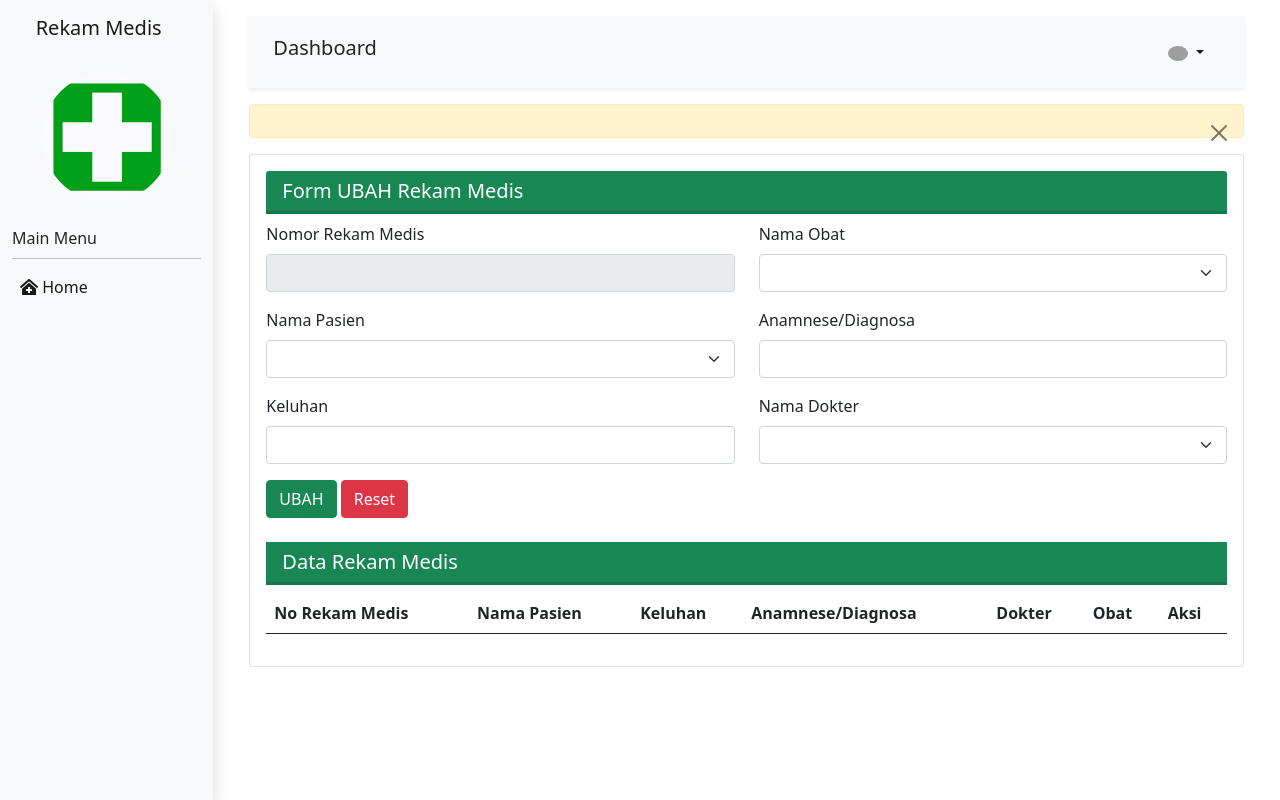
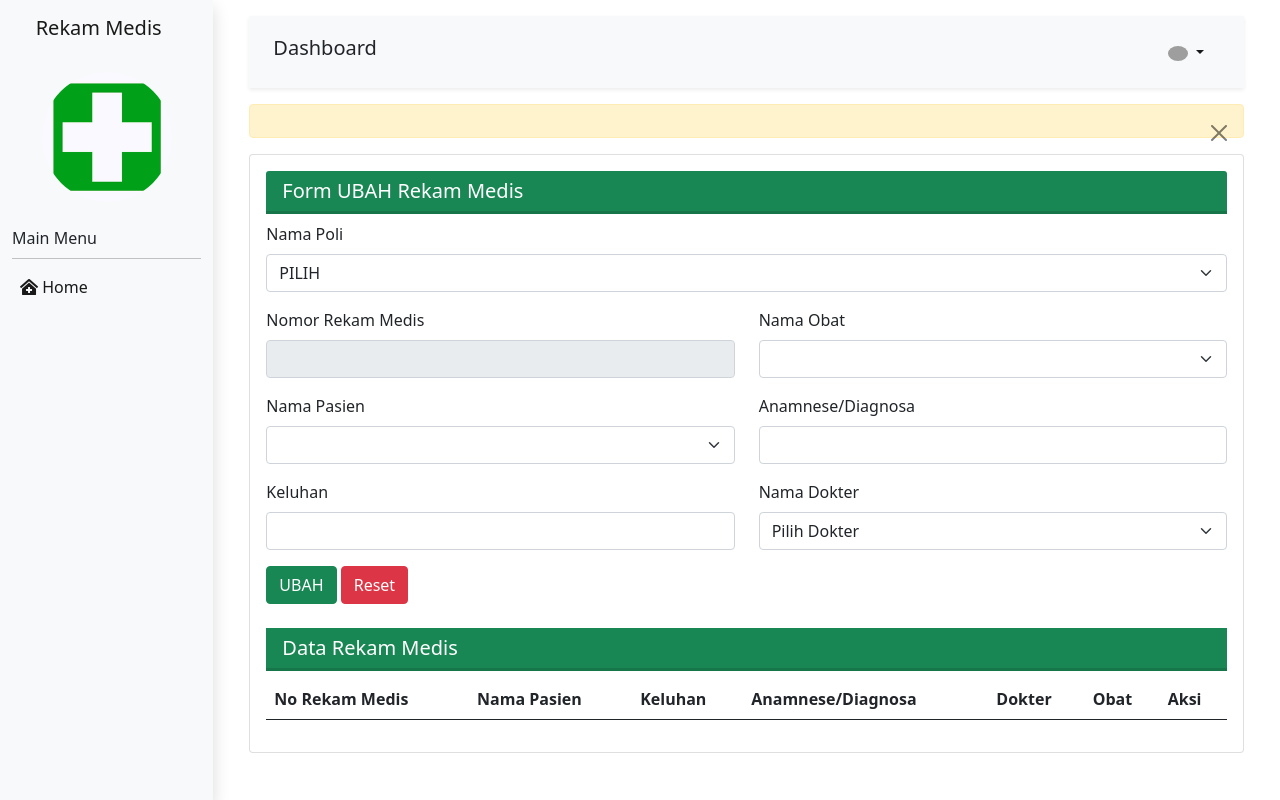
Before and after one commit to Ben-bo/rekam-medis, a CodeIgniter 4 app: template app/Views/rekam_medis/form_ubah.php in a window 1280 px wide. Run offline with PHP 8.4 and a stand-in for CodeIgniter, Linux system fonts and the light colour scheme; the template is opened without the code that fills it: most values are stand-ins (such as "Sample title", 1, 10 or a date in 2020); data that the repository does not hold is empty; some libraries are stand-ins or nearby versions; grey boxes are pictures that could not be loaded.

Commit message:
menambahkan poli pada form ubah

```diff
--- a/app/Views/rekam_medis/form_ubah.php
+++ b/app/Views/rekam_medis/form_ubah.php
@@ -12,10 +12,47 @@
             <div class="card mt-3">
                 <div class="card-body">
                     <h5 class="card-header mb-2 bg-success text-white">Form UBAH Rekam Medis</h5>
+                    <div class="row">
+                        <div class="col-12">
+                            <div class="mb-3">
+                                <form action="/rekam_medis/form_ubah/<?= $rekam_medis['id'] ?>" method="post" id="myform" class="form">
+                                    <label for="poli" class="form-label">Nama Poli</label>
+                                    <select class="form-select <?= ($validation->hasError('poli')) ? 'is-invalid' : ''; ?>" aria-label="Default select example" name="poli" id="poli" onchange="change()">
+                                        <option value="" hidden>PILIH</option>
+                                        <?php if ($id_poli !== false) : ?>
+                                            <?php foreach ($poli as $row) : ?>
+                                                <?php if ($row['id_poli'] === $id_poli) : ?>
+                                                    <option value="<?php echo $row['id_poli']; ?>" selected><?php echo $row['nama_poli']; ?></option>
+                                                <?php else : ?>
+                                                    <option value="<?php echo $row['id_poli']; ?>"><?php echo $row['nama_poli']; ?></option>
+                                                <?php endif ?>
+                                            <?php endforeach; ?>
+                                        <?php else : ?>
+                                            <?php foreach ($poli as $poli) : ?>
+                                                <?php if ($rekam_medis['id_poli'] == $poli['id_poli']) : ?>
+                                                    <option value="<?= $poli['id_poli']; ?>" selected><?= $poli['nama_poli']; ?></option>
+                                                <?php else : ?>
+                                                    <option value="<?= $poli['id_poli'] ?>"><?= $poli['nama_poli']; ?></option>
+                                                <?php endif ?>
+                                            <?php endforeach ?>
+                                        <?php endif ?>
+                                    </select>
+                                    <div id="validationServer03Feedback" class="invalid-feedback">
+                                        <?= $validation->getError('poli'); ?>
+                                    </div>
+                                </form>
+                            </div>
+                        </div>
+                    </div>
                     <form action="/rekam_medis/ubah/<?= $rekam_medis['id'] ?>" method="post">
                         <div class="row">
                             <div class="col-6">
                                 <div class="mb-3">
+                                    <?php if ($id_poli !== false) : ?>
+                                        <input type="hidden" name="poli" value="<?= $id_poli ?>">
+                                    <?php else : ?>
+                                        <input type="hidden" name="poli" value="<?= $rekam_medis['id_poli'] ?>">
+                                    <?php endif ?>
                                     <label for="no_rm" class="form-label">Nomor Rekam Medis</label>
                                     <input type="text" class="form-control" id="no_rm" name="no_rekam_medis" value="<?php echo $rekam_medis['no_rekam_medis'] ?>" readonly>
                                 </div>
@@ -62,13 +99,22 @@
                                 <div class="mb-3">
                                     <label for="nama_dokter" class="form-label">Nama Dokter</label>
                                     <select class="form-select " aria-label="Default select example" name="nama_dokter" id="nama_dokter">
-                                        <?php foreach ($dokter as $dokter) : ?>
-                                            <?php if ($rekam_medis['nama_dokter'] == $dokter['nama_dokter']) : ?>
-                                                <option value="<?= $dokter['id_dokter'] ?>" selected><?= $dokter['nama_dokter'] ?></option>
-                                            <?php else : ?>
-                                                <option value="<?= $dokter['id_dokter'] ?>"><?= $dokter['nama_dokter'] ?></option>
-                                            <?php endif ?>
-                                        <?php endforeach ?>
+
+                                        <?php if ($id_poli !== false) : ?>
+                                            <?php foreach ($namaDokter as $row) : ?>
+                                                <option selected hidden value="">Pilih Dokter</option>
+                                                <option value="<?= $row['id_dokter'] ?>"><?= $row['nama_dokter'] ?></option>
+                                            <?php endforeach ?>
+                                        <?php else : ?>
+                                            <?php foreach ($namaDokter as $dokter) : ?>
+                                                <?php if ($rekam_medis['id_dokter'] == $dokter['id_dokter']) : ?>
+                                                    <option value="<?= $dokter['id_dokter'] ?>" selected><?= $dokter['nama_dokter'] ?></option>
+                                                <?php else : ?>
+                                                    <option value="<?= $dokter['id_dokter'] ?>"><?= $dokter['nama_dokter'] ?></option>
+                                                <?php endif ?>
+                                            <?php endforeach ?>
+                                        <?php endif ?>
+
                                     </select>
                                 </div>
                             </div>
```
